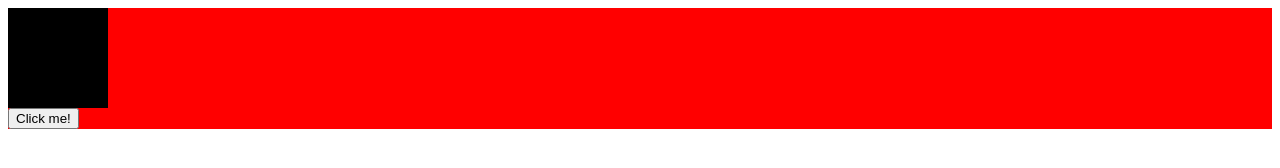
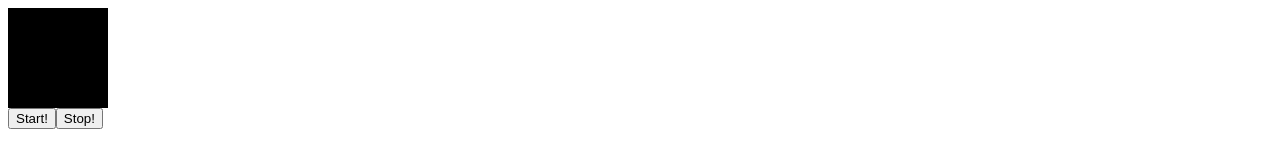
Before and after one commit to danielittlewood0/js-life, a React app: page / in a window 1280 px wide. Built offline with nearby package versions, Linux system fonts and the light colour scheme.

Commit message:
start button but no stop button

```diff
--- a/src/LifeBoard.css
+++ b/src/LifeBoard.css
@@ -1,5 +1,4 @@
 #life-board{
-  background-color:red;
 }
 
 .boardRow{
--- a/src/LifeBoard.js
+++ b/src/LifeBoard.js
@@ -11,6 +11,8 @@ class LifeBoard extends Component{
       boardState: board
     }
     this.advance = this.advance.bind(this);
+    this.startPlaying = this.startPlaying.bind(this);
+    this.stopPlaying = this.stopPlaying.bind(this);
   }
 
   style(){
@@ -44,6 +46,14 @@ class LifeBoard extends Component{
     return [...Array(this.state.boardState.width).keys()].map(f)
   }
 
+  startPlaying(){
+    setInterval(this.advance,1);
+  }
+
+  stopPlaying(){
+    clearInterval();
+  }
+
   render(){
     return(
       <div id="life-board">
@@ -57,7 +67,8 @@ class LifeBoard extends Component{
           }</div>)
         })
       }
-      <button onClick={this.advance}> Click me! </button>
+      <button onClick={this.startPlaying}> Start! </button>
+      <button onClick={this.stopPlaying}> Stop! </button>
       </div>
     )
   }
```
